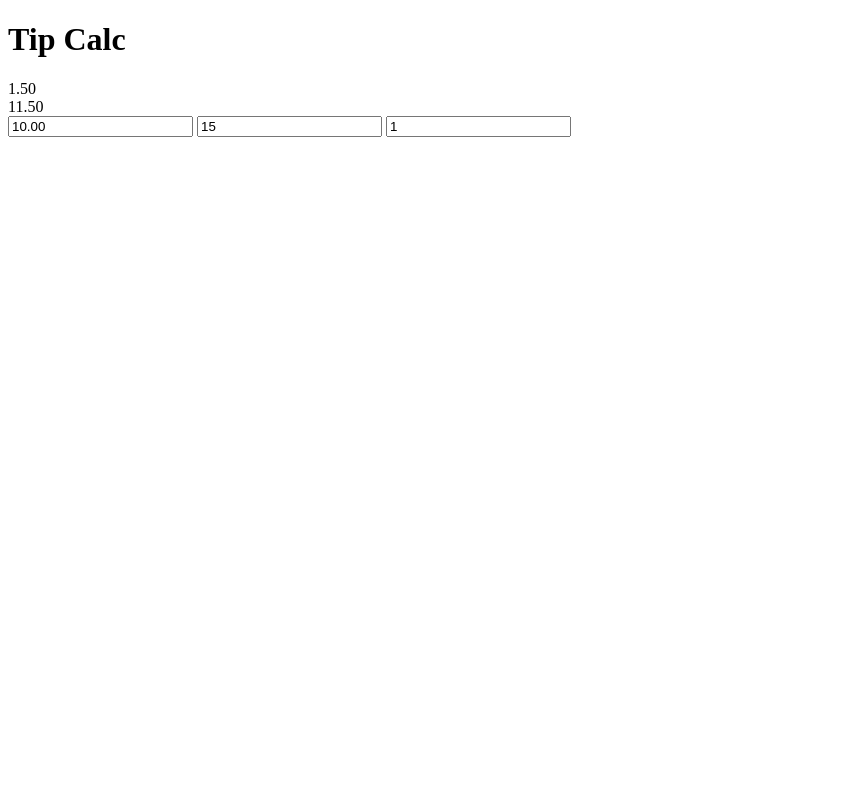
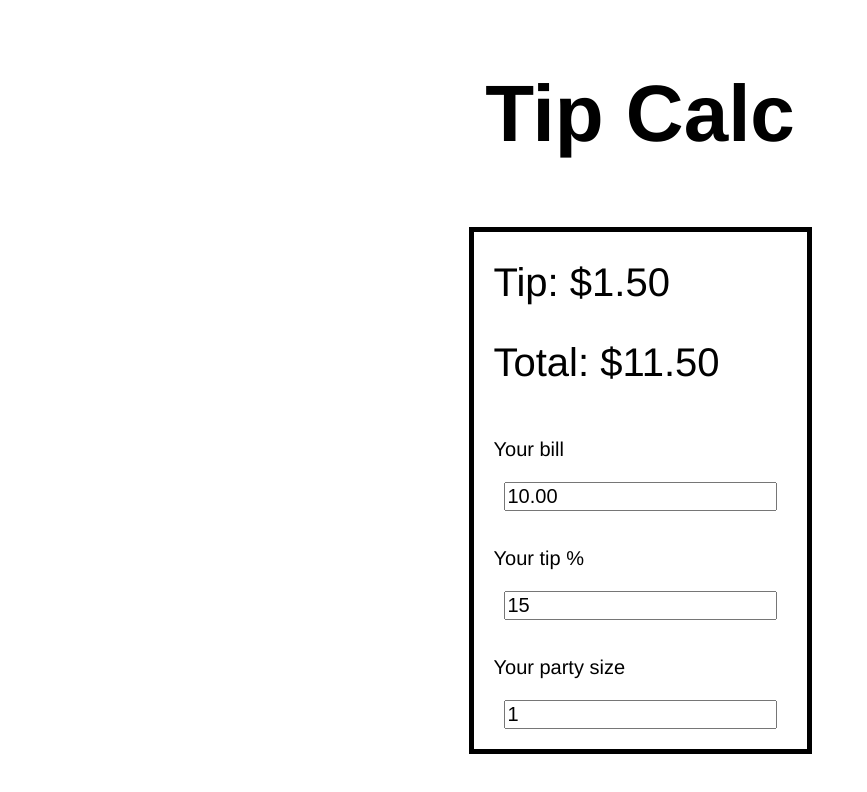
Before and after one commit to RogueNPC/tip-jar, a plain HTML site: page index.html in a window 1280 px wide. Shown: the whole page, without its empty margins (0-867 px from the left). Drawn offline with Linux system fonts and the light colour scheme.

Commit message:
Added styles

```diff
--- a/index.html
+++ b/index.html
@@ -2,16 +2,24 @@
 <html>
 	<head>
         <title>The Tip Calculator</title>
+        <link rel='stylesheet' href='./styles.css'>
 	</head>
 	<body>
 
         <main>
             <h1>Tip Calc</h1>
+            <section>
                 <div id="display-tip">0.00</div>
                 <div id="display-total">0.00</div>
+                <div>
+                    <label for="input-bill">Your bill</label>
                     <input id="input-bill" value="10.00" type="number">
+                    <label for="input-tip">Your tip %</label>
                     <input id="input-tip" value="15" type="number">
+                    <label for="input-people">Your party size</label>
                     <input id="input-people" value="1" type="number">
+                </div>
+            </section>
         </main>
 
 		<script src="scripts.js"></script>
--- a/scripts.js
+++ b/scripts.js
@@ -15,9 +15,18 @@ function calculateTip() {
 
     const tipAmount = billValue * tipValue / 100 / numPeople
     const billAmount = tipAmount + billValue / numPeople
-
-    displayTip.innerHTML = tipAmount.toFixed(2)
-    displayTotal.innerHTML = billAmount.toFixed(2)
+    if (numPeople == 1){
+        displayTip.innerHTML = 'Tip: $' + tipAmount.toFixed(2)
+        displayTotal.innerHTML = 'Total: $' + billAmount.toFixed(2)
+    }
+    else if (numPeople > 1){
+        displayTip.innerHTML = 'Tip per person: $' + tipAmount.toFixed(2)
+        displayTotal.innerHTML = 'Total per person: $' + billAmount.toFixed(2)
+    }
+    else {
+        displayTip.innerHTML = 'Tip: ERROR'
+        displayTotal.innerHTML = 'Total: ERROR'
+    }
 }
 
 calculateTip()
--- /dev/null
+++ b/styles.css
@@ -0,0 +1,30 @@
+body {
+    font-family: Helvetica;
+    font-size: 40px;
+    line-height: 1.5;
+    margin: 0;
+}
+
+main {
+    display: flex;
+    flex-direction: column;
+    justify-content: center;
+    align-items: center;
+    width: 100%
+}
+
+section {
+    border-style: solid;
+    border-width: 5px;
+}
+
+div, input {
+    margin: 0.5em;
+}
+div > input{
+    display: flex;
+    flex-direction: column;
+}
+label, input {
+    font-size: 20px;
+}
```
Lines whose indentation alone changed are shown as unchanged.
